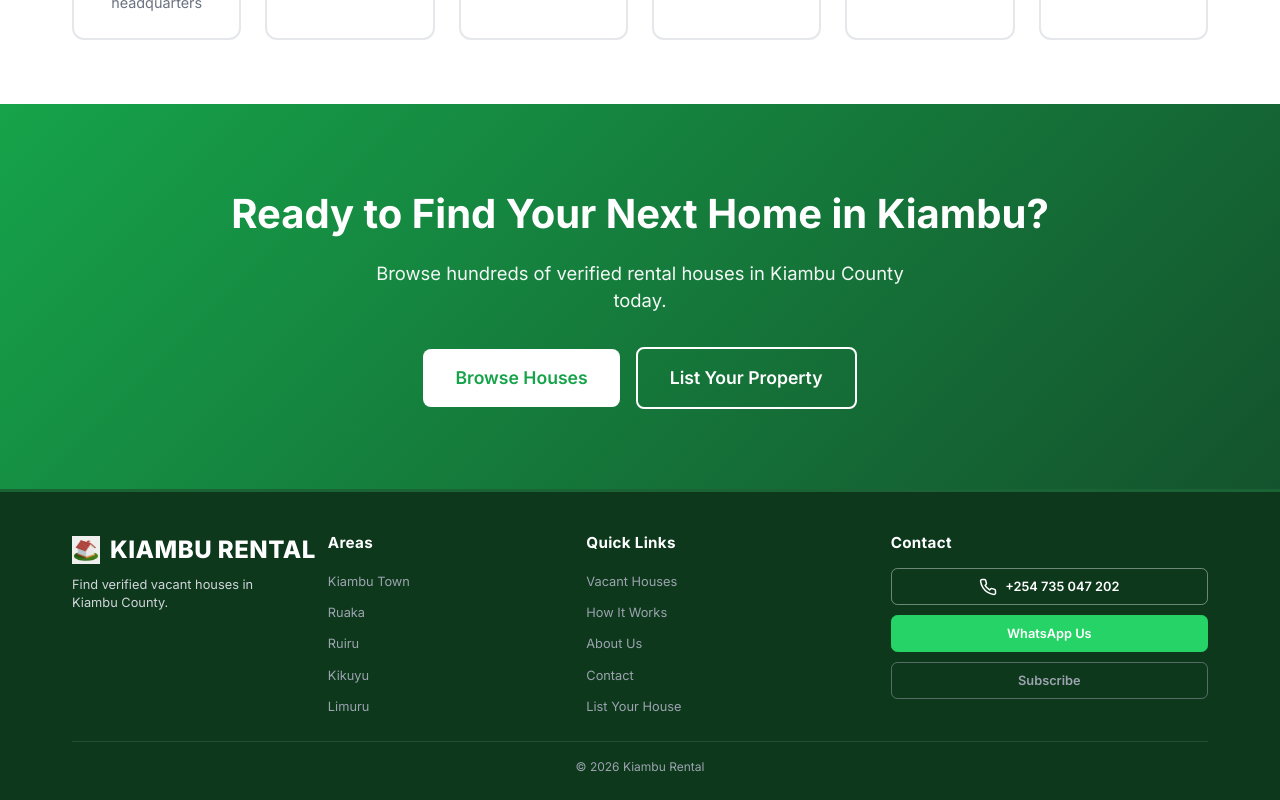
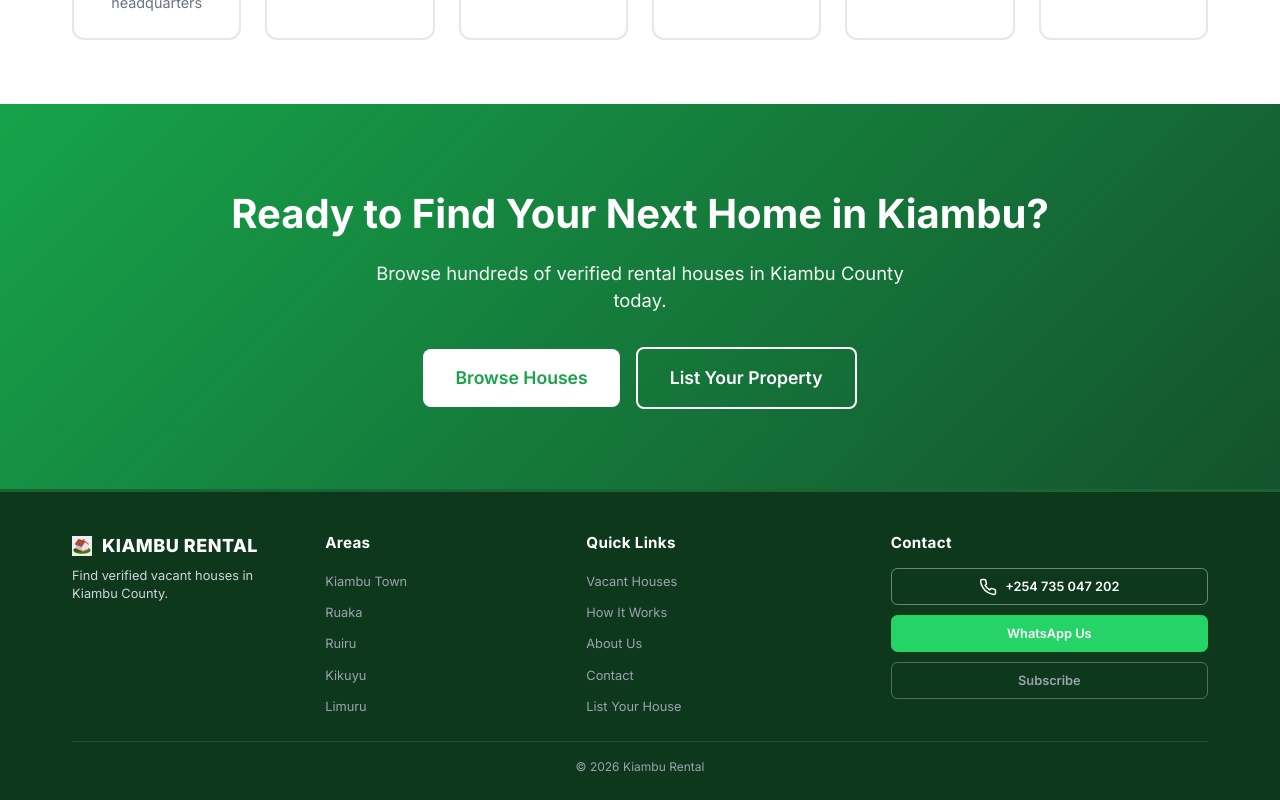
Before and after one commit to isaacmbatia/kiambu-rental, a React (Vite) app: page /about in a window 1280 px wide. Shown: the part 2620-3420 px from the top of the page. Built offline with nearby package versions, Linux system fonts and the light colour scheme.

Commit message:
Refine footer logo: reduce font size by 6px for a more professional look

```diff
--- a/src/components/Footer.jsx
+++ b/src/components/Footer.jsx
@@ -16,8 +16,8 @@ const Footer = () => {
                     <div className="footer-col-left">
                         {/* Brand */}
                         <div className="footer-brand-col">
-                            <Link to="/" className="footer-brand-text" style={{ display: 'flex', alignItems: 'center', fontSize: '20px', fontWeight: 800, color: '#ffffff', textTransform: 'uppercase', letterSpacing: '0.5px', textDecoration: 'none', marginBottom: '0.5rem' }}>
-                                <img src={`${import.meta.env.BASE_URL}logo-icon.png`} alt="" style={{ height: '28px', marginRight: '10px' }} />
+                            <Link to="/" className="footer-brand-text" style={{ display: 'flex', alignItems: 'center', fontSize: '14px', fontWeight: 800, color: '#ffffff', textTransform: 'uppercase', letterSpacing: '0.5px', textDecoration: 'none', marginBottom: '0.5rem' }}>
+                                <img src={`${import.meta.env.BASE_URL}logo-icon.png`} alt="" style={{ height: '20px', marginRight: '10px' }} />
                                 KIAMBU RENTAL
                             </Link>
                             <p className="footer-description">
--- a/src/index.css
+++ b/src/index.css
@@ -1,7 +1,7 @@
 /* Import Google Font */
 @import url('https://fonts.googleapis.com/css2?family=Inter:wght@400;500;600;700;800&display=swap');
 
-/* CSS Updated: 2026-02-21 19:54:00 */
+/* CSS Updated: 2026-02-21 20:01:00 */
 :root {
   --primary: #16a34a;
   --primary-hover: #15803d;
@@ -535,7 +535,7 @@ img {
   margin-bottom: 0.5rem !important;
   text-decoration: none !important;
   font-weight: 800 !important;
-  font-size: 20px !important;
+  font-size: 14px !important;
   color: white !important;
   text-transform: uppercase !important;
   letter-spacing: 0.5px !important;
@@ -543,7 +543,7 @@ img {
 }
 
 .footer-brand-text img {
-  height: 28px !important;
+  height: 20px !important;
   width: auto !important;
   margin-right: 10px !important;
   flex-shrink: 0;
@@ -551,7 +551,7 @@ img {
 
 @media (min-width: 768px) {
   .footer-brand-text {
-    font-size: 24px !important;
+    font-size: 18px !important;
   }
 }
 
```
